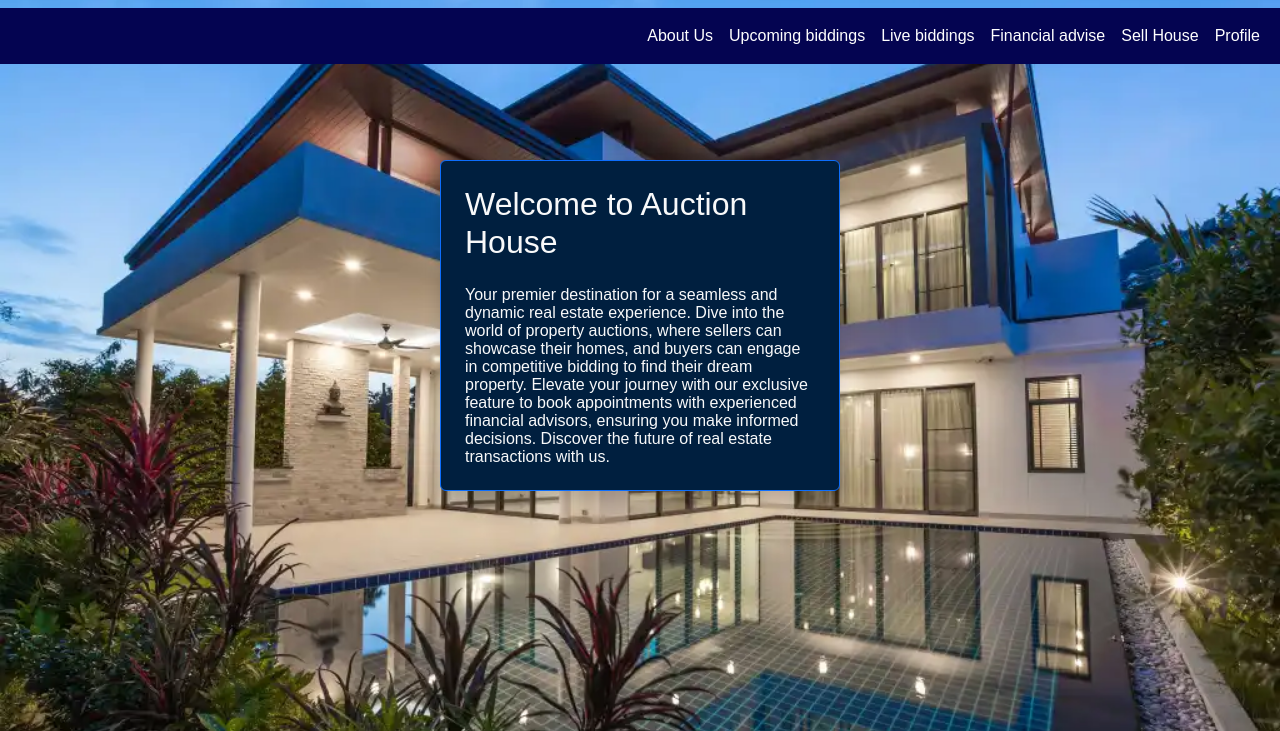
After one commit to Himika-Tasnim/Auction-House, a Django app: page /aboutUs/ in a window 1280 px wide. The commit adds this page. Shown: the top 731 px of the page. Run offline with Django 4.2, Linux system fonts and the light colour scheme.

Commit message:
new update by himika

```diff
--- a/AuctionHouse/static/base.css
+++ b/AuctionHouse/static/base.css
@@ -14,7 +14,7 @@
 
 /* Navigation Bar Styles */
 .navbar {
-  background-color: #29294d; /* Change to your desired color */
+  background-color: rgb(4, 4, 81); /* Change to your desired color */
 }
 
 .navbar-brand,
--- a/AuctionHouse/templates/base.html
+++ b/AuctionHouse/templates/base.html
@@ -37,13 +37,13 @@
       <div class="collapse navbar-collapse" id="navbarNavDropdown">
         <ul class="navbar-nav ms-auto text-end">
           <li class="nav-item">
-            <a class="nav-link" aria-current="page" href="">Home</a>
+            <a class="nav-link" aria-current="page" href="{%url 'userProfile:aboutUs' %}">About Us</a>
           </li>
           <li class="nav-item">
             <a class="nav-link" href="">Upcoming biddings</a>
           </li>
           <li class="nav-item">
-            <a class="nav-link" href="">Past biddings</a>
+            <a class="nav-link" href="">Live biddings</a>
           </li>
           <li class="nav-item">
             <a class="nav-link" href="">Financial advise</a>
@@ -52,7 +52,7 @@
             <a class="nav-link" href="">Sell House</a>
           </li>
           <li class="nav-item">
-            <a class="nav-link" href="">Profile</a>
+            <a class="nav-link" href="{%url 'userProfile:profile_view' %}">Profile</a>
           </li>
             </ul>
           </li>
--- /dev/null
+++ b/AuctionHouse/userProfile/templates/userProfile/aboutUs.html
@@ -0,0 +1,18 @@
+{% extends 'base.html' %}
+
+{% block content %}
+    <br>
+    <br>
+    <br>
+    <br>
+
+    <div class="container d-flex justify-content-center align-items-center">
+        <div class="card p-4 border-primary rounded shadow" style="background-color: #001f3f; max-width: 400px;">
+            <h2 class="card-title text-light mb-4">Welcome to Auction House</h2>
+            <p class="card-text text-light">Your premier destination for a seamless and dynamic real estate experience.
+                Dive into the world of property auctions, where sellers can showcase their homes, and buyers can engage in competitive bidding to find their dream property.
+                Elevate your journey with our exclusive feature to book appointments with experienced financial advisors, ensuring you make informed decisions.
+                Discover the future of real estate transactions with us.</p>
+        </div>
+    </div>
+{% endblock %}
--- a/AuctionHouse/userProfile/templates/userProfile/home.html
+++ b/AuctionHouse/userProfile/templates/userProfile/home.html
@@ -13,7 +13,7 @@
         <br>
 
         <h1>Welcome to Auction House</h1>
-        <h6>Build your future with us</h6>
+        <h6> Where Homes Meet Opportunities</h6>
         <div class="mt-4">
           {%if user.is_authenticated%}
           <a href="{%url 'userProfile:register'%}" class="btn btn-primary ">Register as a buyer/seller</a>
--- a/AuctionHouse/userProfile/urls.py
+++ b/AuctionHouse/userProfile/urls.py
@@ -6,5 +6,6 @@
 urlpatterns=[
     path('',views.home,name="home"),
     path('register/',views.register,name="register"),
-    path("logout/",views.logout_view,name="logout"),
+    path("aboutUs/",views.aboutUs,name="aboutUs"),
+    path("profile_view/",views.profile_view,name="profile_view"),
     ]
--- a/AuctionHouse/userProfile/views.py
+++ b/AuctionHouse/userProfile/views.py
@@ -1,13 +1,17 @@
-from django.shortcuts import render,redirect
+from django.shortcuts import render,redirect,get_object_or_404
 from .forms import *
 from .models import *
 from django.contrib.auth.forms import UserCreationForm
 from django.contrib.auth import login
 from django.contrib.auth import logout
 
+
 # Create your views here.
 def home(request):
     return render(request,'userProfile/home.html')
+
+def aboutUs(request):
+    return render(request,'userProfile/aboutUs.html')
 
 def register(request):
     if request.method=="POST":
@@ -21,6 +25,6 @@
         form=RegitrationForm()
     return render(request,'userProfile/register.html',{'form':form})
 
-def logout_view(request):
-    logout(request)
-    return redirect ('userProfile:home')
+def profile_view(request):
+    profile = get_object_or_404(Buyer_Seller, user=request.user)
+    return render(request,'userProfile/profile_view.html',{'profile':profile})
```
Also changed, not shown: AuctionHouse/userProfile/templates/userProfile/profile_update.html (deleted, +0 -28 lines), AuctionHouse/userProfile/templates/userProfile/profile_view.html (added, +23 -0 lines), AuctionHouse/db.sqlite3.
